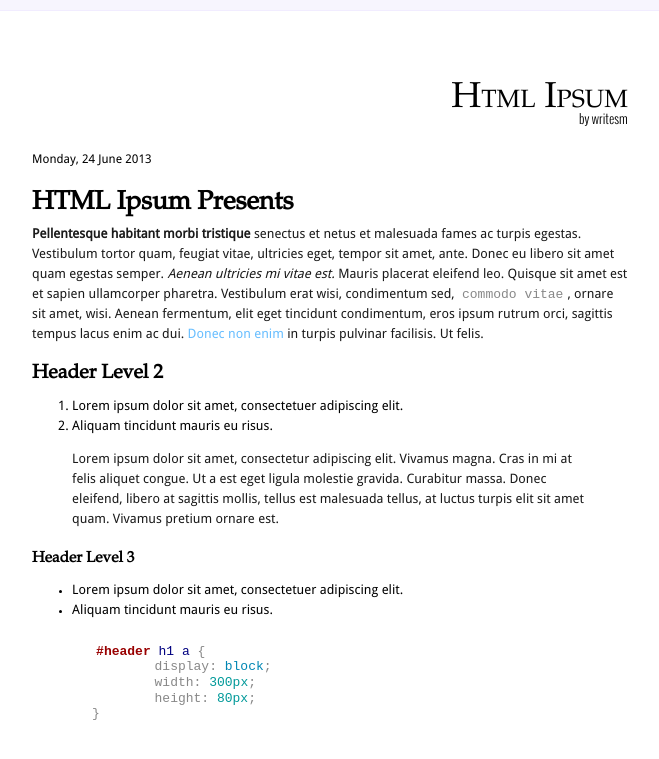
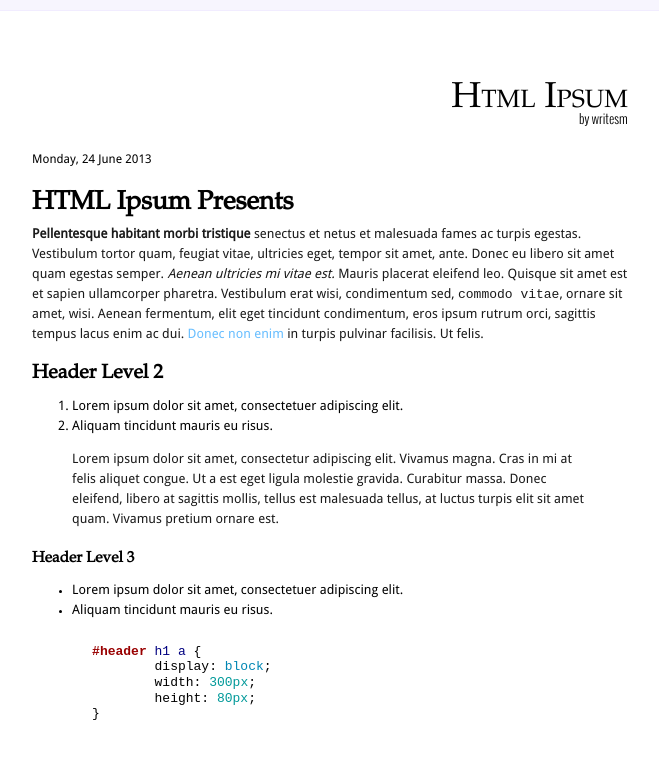
Before and after one commit to writesm/writesm.github.io, a Jekyll site: the page built from _posts/2013-06-24-html-ipsum.md, in a window 1280 px wide. Shown: the top 759 px of the page, without its empty margins (310-969 px from the left). Built offline with Jekyll 4.4.1, drawn with Linux system fonts in a browser that asks for light colours.

Commit message:
changes in css

```diff
--- a/css/main.css
+++ b/css/main.css
@@ -71,12 +71,13 @@
   line-height: 1.2em;
   -webkit-box-sizing: border-box;
   -moz-box-sizing: border-box;
-  box-sizing: border-box; }
+  box-sizing: border-box;
+]
 
 code {
   font-size: 13px;
   color: #888;
-  padding: 0 4px; }
+}
 
 posttitle a{
 	font-family: 'TeXGyrePagellaRegular', sans-serif;
```
